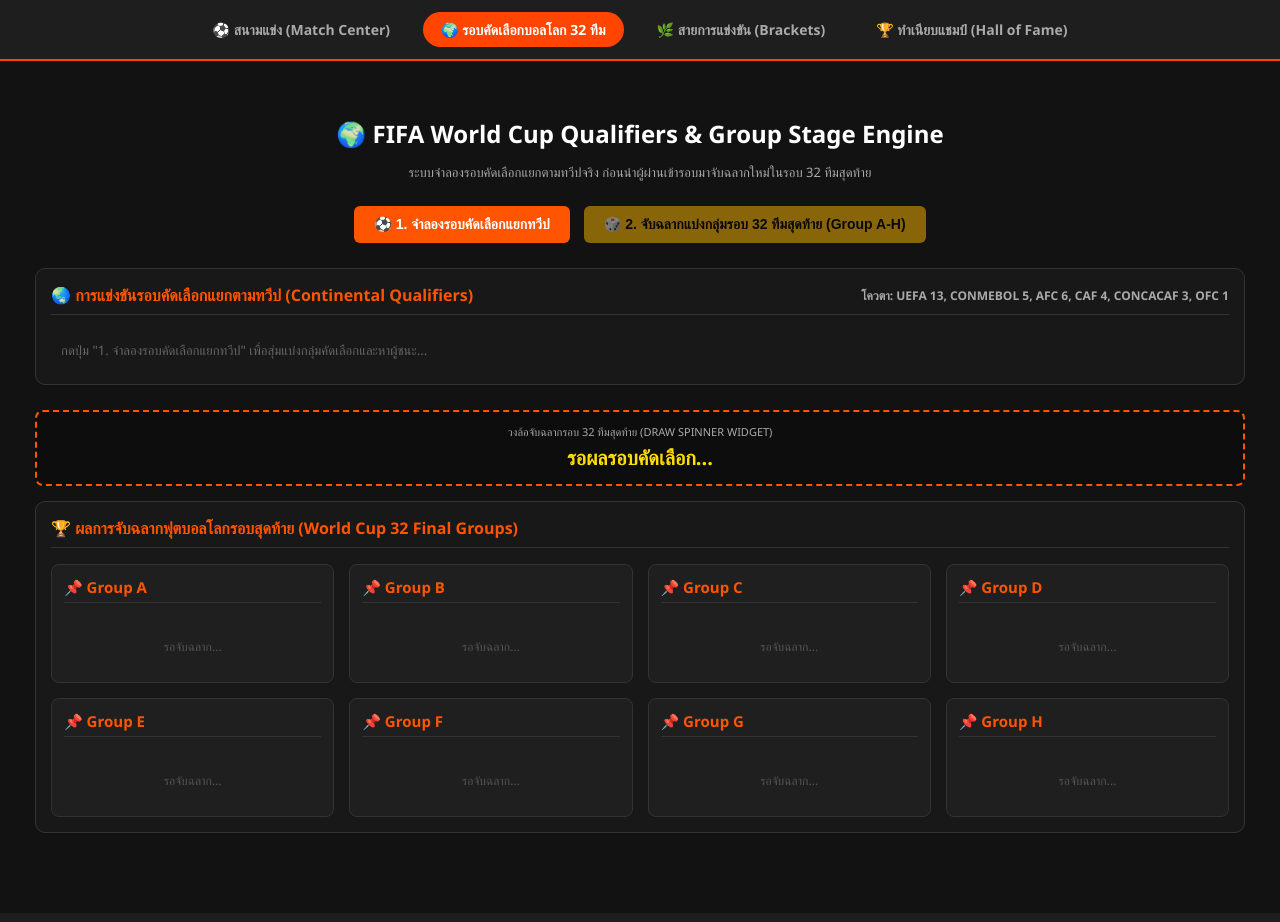
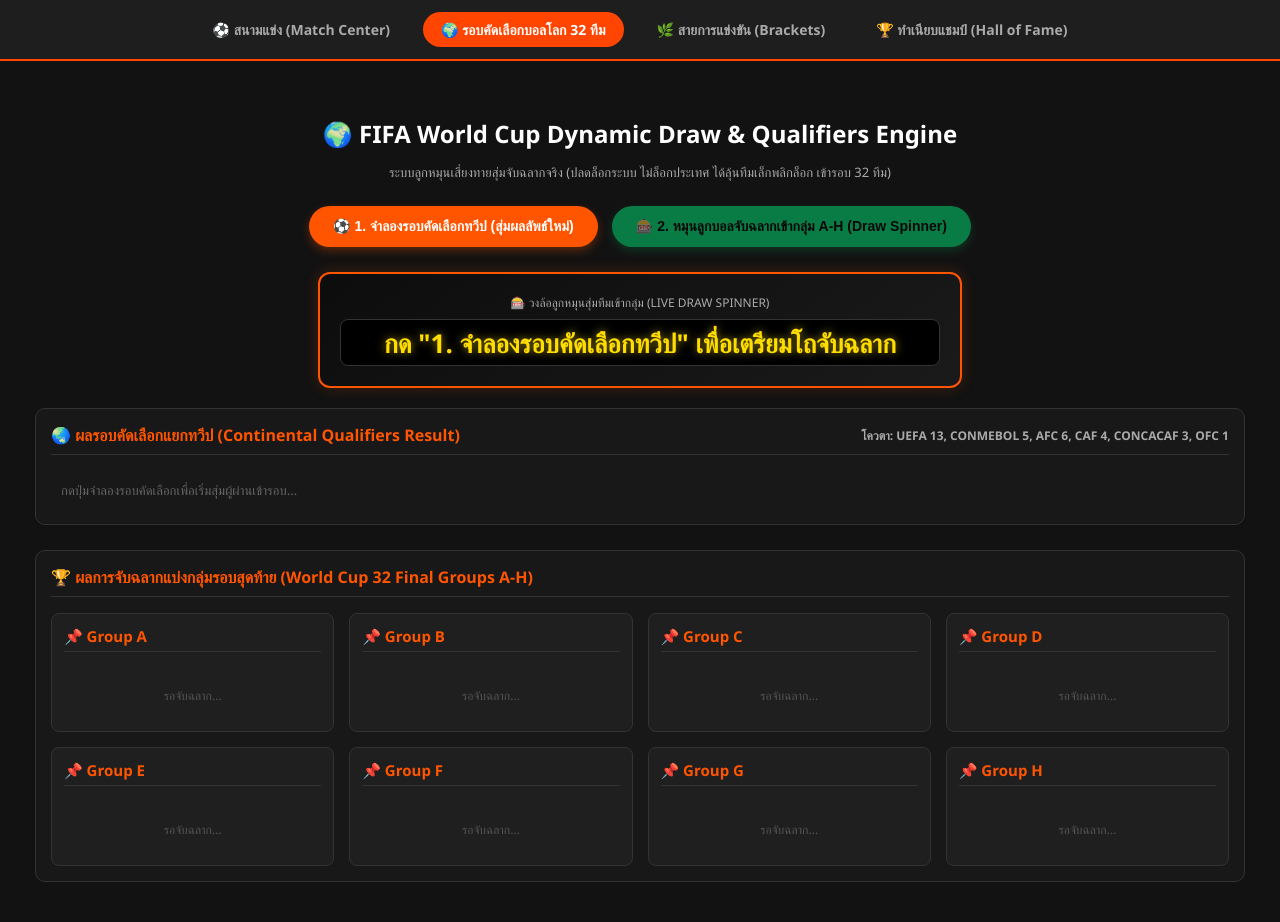
Before and after one commit to tkhaewtar36-coder/my-football-game, a Flask app: page /worldcup in a window 1280 px wide. Shown: the top 922 px of the page. Before the commit the page ends 833 px from the top, so only its background shows below. Run offline with Flask 3, Linux system fonts and the light colour scheme; data that the repository does not hold is empty.

Commit message:
Enhance World Cup HTML with styling and content updates

```diff
--- a/templates/worldcup.html
+++ b/templates/worldcup.html
@@ -2,13 +2,17 @@
 
 {% block content %}
 <style>
-    .wc-container { padding: 15px; text-align: center; }
+    .wc-container { padding: 15px; text-align: center; font-family: 'Segoe UI', sans-serif; }
     .wc-title { color: #fff; font-size: 24px; margin-bottom: 5px; }
     .wc-subtitle { color: #aaa; font-size: 13px; margin-bottom: 20px; }
 
-    .btn-action { background: #ff5500; color: #fff; font-weight: bold; padding: 10px 20px; border-radius: 6px; border: none; cursor: pointer; margin: 5px; font-size: 14px; }
-    .btn-spin { background: #ffb703; color: #000; font-weight: bold; padding: 10px 20px; border-radius: 6px; border: none; cursor: pointer; margin: 5px; font-size: 14px; }
-    .btn-action:hover, .btn-spin:hover { opacity: 0.9; }
+    .btn-action { background: #ff5500; color: #fff; font-weight: bold; padding: 12px 24px; border-radius: 25px; border: none; cursor: pointer; margin: 5px; font-size: 14px; box-shadow: 0 4px 10px rgba(255,85,0,0.3); }
+    .btn-spin { background: #00e676; color: #000; font-weight: bold; padding: 12px 24px; border-radius: 25px; border: none; cursor: pointer; margin: 5px; font-size: 14px; box-shadow: 0 4px 10px rgba(0,230,118,0.3); }
+    .btn-action:hover, .btn-spin:hover { transform: scale(1.03); }
+
+    /* 3D Spinner Wheel Box */
+    .slot-machine-box { background: linear-gradient(145deg, #0d0d0d, #1a1a1a); border: 2px solid #ff5500; border-radius: 12px; padding: 20px; margin: 20px auto; max-width: 600px; box-shadow: 0 0 15px rgba(255,85,0,0.2); }
+    .slot-display { font-size: 26px; font-weight: bold; color: #ffdd00; min-height: 45px; display: flex; align-items: center; justify-content: center; background: #000; border-radius: 8px; border: 1px solid #333; text-shadow: 0 0 8px rgba(255,221,0,0.6); }
 
     .section-box { background: #181818; border: 1px solid #333; border-radius: 10px; padding: 15px; margin-bottom: 25px; text-align: left; }
     .section-header { color: #ff5500; font-size: 16px; font-weight: bold; border-bottom: 1px solid #333; padding-bottom: 8px; margin-top: 0; display: flex; justify-content: space-between; align-items: center; }
@@ -24,40 +28,37 @@
     .team-row { display: flex; justify-content: space-between; padding: 6px 0; border-bottom: 1px dashed #2a2a2a; font-size: 13px; color: #eee; }
     .badge-q { background: #28a745; color: #fff; font-size: 10px; padding: 2px 6px; border-radius: 3px; font-weight: bold; }
     .badge-confed { background: #333; color: #ffb703; font-size: 10px; padding: 2px 5px; border-radius: 3px; }
-
-    .spinner-box { background: #0d0d0d; border: 2px dashed #ff5500; border-radius: 8px; padding: 12px; margin: 15px 0; text-align: center; }
-    .spinner-display { font-size: 20px; font-weight: bold; color: #ffdd00; min-height: 30px; display: flex; align-items: center; justify-content: center; }
 </style>
 
 <div class="wc-container">
-    <h1 class="wc-title">🌍 FIFA World Cup Qualifiers & Group Stage Engine</h1>
-    <p class="wc-subtitle">ระบบจำลองรอบคัดเลือกแยกตามทวีปจริง ก่อนนำผู้ผ่านเข้ารอบมาจับฉลากใหม่ในรอบ 32 ทีมสุดท้าย</p>
+    <h1 class="wc-title">🌍 FIFA World Cup Dynamic Draw & Qualifiers Engine</h1>
+    <p class="wc-subtitle">ระบบลูกหมุนเสี่ยงทายสุ่มจับฉลากจริง (ปลดล็อกระบบ ไม่ล็อกประเทศ ได้ลุ้นทีมเล็กพลิกล็อก เข้ารอบ 32 ทีม)</p>
 
-    <div style="margin-bottom: 20px;">
-        <button class="btn-action" onclick="runContinentalQualifiers()">⚽ 1. จำลองรอบคัดเลือกแยกทวีป</button>
-        <button class="btn-spin" id="btnDrawFinal" onclick="drawWorldCupGroups()" disabled style="opacity: 0.5;">🎲 2. จับฉลากแบ่งกลุ่มรอบ 32 ทีมสุดท้าย (Group A-H)</button>
+    <div style="margin-bottom: 10px;">
+        <button class="btn-action" onclick="runContinentalQualifiers()">⚽ 1. จำลองรอบคัดเลือกทวีป (สุ่มผลลัพธ์ใหม่)</button>
+        <button class="btn-spin" id="btnDrawFinal" onclick="spinWheelDraw()" disabled style="opacity: 0.5;">🎰 2. หมุนลูกบอลจับฉลากเข้ากลุ่ม A-H (Draw Spinner)</button>
+    </div>
+
+    <!-- SPINNER WHEEL ANIMATION WIDGET -->
+    <div class="slot-machine-box">
+        <div style="font-size: 12px; color: #aaa; margin-bottom: 8px;">🎰 วงล้อลูกหมุนสุ่มทีมเข้ากลุ่ม (LIVE DRAW SPINNER)</div>
+        <div id="spiningBall" class="slot-display">กด "1. จำลองรอบคัดเลือกทวีป" เพื่อเตรียมโถจับฉลาก</div>
     </div>
 
     <!-- STEP 1: CONTINENTAL QUALIFIERS SECTION -->
     <div class="section-box">
         <h3 class="section-header">
-            <span>🌏 การแข่งขันรอบคัดเลือกแยกตามทวีป (Continental Qualifiers)</span>
+            <span>🌏 ผลรอบคัดเลือกแยกทวีป (Continental Qualifiers Result)</span>
             <span style="font-size: 12px; color: #aaa;">โควตา: UEFA 13, CONMEBOL 5, AFC 6, CAF 4, CONCACAF 3, OFC 1</span>
         </h3>
         <div class="grid-confed" id="qualifiersContainer">
-            <div style="color: #666; font-size: 13px; padding: 10px;">กดปุ่ม "1. จำลองรอบคัดเลือกแยกทวีป" เพื่อสุ่มแบ่งกลุ่มคัดเลือกและหาผู้ชนะ...</div>
+            <div style="color: #666; font-size: 13px; padding: 10px;">กดปุ่มจำลองรอบคัดเลือกเพื่อเริ่มสุ่มผู้ผ่านเข้ารอบ...</div>
         </div>
-    </div>
-
-    <!-- SPINNER DISPLAY WIDGET -->
-    <div class="spinner-box">
-        <div style="font-size: 11px; color: #aaa; margin-bottom: 3px;">วงล้อจับฉลากรอบ 32 ทีมสุดท้าย (DRAW SPINNER WIDGET)</div>
-        <div id="spiningBall" class="spinner-display">รอผลรอบคัดเลือก...</div>
     </div>
 
     <!-- STEP 2: WORLD CUP 32 FINAL GROUPS -->
     <div class="section-box">
-        <h3 class="section-header">🏆 ผลการจับฉลากฟุตบอลโลกรอบสุดท้าย (World Cup 32 Final Groups)</h3>
+        <h3 class="section-header">🏆 ผลการจับฉลากแบ่งกลุ่มรอบสุดท้าย (World Cup 32 Final Groups A-H)</h3>
         <div class="group-grid" id="finalGroupsContainer">
             <!-- Groups A-H -->
         </div>
@@ -89,7 +90,7 @@
         });
     }
 
-    // 1. จำลองรอบคัดเลือกแยกทวีป
+    // 1. จำลองรอบคัดเลือกสุ่มผลใหม่ (ไม่ล็อกประเทศ)
     function runContinentalQualifiers() {
         fetch('/api/teams')
             .then(res => res.json())
@@ -118,20 +119,25 @@
 
         Object.keys(slots).forEach(cName => {
             let teamsInConfed = confedMap[cName] || [];
-            // สุ่มคะแนนรอบคัดเลือกเพื่อหาผู้ชนะ
-            teamsInConfed.sort((a, b) => (b.rating + Math.random() * 12) - (a.rating + Math.random() * 12));
+
+            // 🔥 ปลดล็อกการล็อกประเทศ: ใช้การสุ่มแต้มอย่างอิสระ (Random Luck Weight) ทำให้ทีมเล็กพลิกล็อกเข้ารอบได้
+            teamsInConfed.sort((a, b) => {
+                let luckA = (a.rating * 0.4) + (Math.random() * 60);
+                let luckB = (b.rating * 0.4) + (Math.random() * 60);
+                return luckB - luckA;
+            });
 
             let passed = teamsInConfed.slice(0, slots[cName]);
             qualified32Teams.push(...passed);
 
             let html = `
                 <div class="confed-card">
-                    <h5 class="confed-title">🌏 โซน ${cName} (ได้ตั๋ว ${slots[cName]} ทีม)</h5>
+                    <h5 class="confed-title">🌏 โซน ${cName} (ตั๋ว ${slots[cName]} ทีม)</h5>
             `;
 
             teamsInConfed.forEach((t, idx) => {
                 let isQualified = idx < slots[cName];
-                let badge = isQualified ? '<span class="badge-q">ผ่านเข้ารอบ</span>' : '<span style="color:#666; font-size:10px;">ตกรอบ</span>';
+                let badge = isQualified ? '<span class="badge-q">เข้ารอบ</span>' : '<span style="color:#666; font-size:10px;">ตกรอบ</span>';
                 html += `
                     <div class="team-row">
                         <span>${idx + 1}. ${t.name}</span>
@@ -144,42 +150,46 @@
             qContainer.innerHTML += html;
         });
 
-        document.getElementById('spiningBall').innerText = "✅ ได้ครบ 32 ทีมจากรอบคัดเลือกแล้ว! พร้อมกดจับฉลากลงกลุ่ม A-H";
+        document.getElementById('spiningBall').innerHTML = "✅ โถ Pot 1-4 พร้อมแล้ว! กดปุ่มลูกหมุนเพื่อจับฉลาก";
         const btn = document.getElementById('btnDrawFinal');
         btn.disabled = false;
         btn.style.opacity = "1";
     }
 
-    // 2. นำทีมที่ผ่านเข้ารอบมาสุ่มจับฉลากลงกลุ่ม A-H ใหม่
-    function drawWorldCupGroups() {
+    // 2. หมุนวงล้อลูกบอลจับฉลากหยอดลงกลุ่ม A-H ทีละทีม (Slot Spinner Animation)
+    function spinWheelDraw() {
         if (qualified32Teams.length === 0) return;
 
-        let spinner = document.getElementById('spiningBall');
-        let count = 0;
-
-        let timer = setInterval(() => {
-            let randTeam = qualified32Teams[Math.floor(Math.random() * qualified32Teams.length)];
-            spinner.innerText = "⚽ กำลังหมุนจับฉลาก: " + randTeam.name + " (" + (randTeam.confederation || 'UEFA') + ")";
-            count++;
-
-            if (count > 15) {
-                clearInterval(timer);
-                executeFinalGroupPlacement();
-            }
-        }, 60);
-    }
-
-    function executeFinalGroupPlacement() {
         initEmptyFinalGroups();
 
-        // สุ่มลำดับทีมเข้ารอบใหม่ทั้งหมด
         let shuffled = [...qualified32Teams];
         for (let i = shuffled.length - 1; i > 0; i--) {
             const j = Math.floor(Math.random() * (i + 1));
             [shuffled[i], shuffled[j]] = [shuffled[j], shuffled[i]];
         }
 
-        shuffled.forEach((team, index) => {
+        let spinner = document.getElementById('spiningBall');
+        let index = 0;
+
+        function pickNextTeam() {
+            if (index >= shuffled.length) {
+                spinner.innerHTML = "🎉 การจับฉลากเสร็จสิ้นสมบูรณ์ครบทั้ง 32 ทีม!";
+                return;
+            }
+
+            let currentTeam = shuffled[index];
+            let rollCount = 0;
+
+            // เอฟเฟกต์หมุนสุ่มชื่อก่อนหยุดที่ทีมจริง
+            let rollInterval = setInterval(() => {
+                let randomTemp = shuffled[Math.floor(Math.random() * shuffled.length)];
+                spinner.innerHTML = `⚽ 🎰 กำลังหมุน: <span style="color:#ff5500;">${randomTemp.name}</span> (${randomTemp.confederation || 'UEFA'})`;
+                rollCount++;
+
+                if (rollCount > 8) {
+                    clearInterval(rollInterval);
+
+                    // ปักป้ายใส่กลุ่ม
                     let groupIdx = index % 8;
                     let groupLetter = finalGroups[groupIdx];
                     let listContainer = document.getElementById(`final-group-${groupLetter}`);
@@ -190,13 +200,20 @@
 
                     listContainer.innerHTML += `
                         <div class="team-row">
-                    <span><b>${listContainer.children.length + 1}.</b> ${team.name}</span>
-                    <span class="badge-confed">${team.confederation || 'UEFA'}</span>
+                            <span><b>${listContainer.children.length + 1}.</b> ${currentTeam.name}</span>
+                            <span class="badge-confed">${currentTeam.confederation || 'UEFA'}</span>
                         </div>
                     `;
-        });
 
-        document.getElementById('spiningBall').innerText = "🎉 การจับฉลากฟุตบอลโลกรอบ 32 ทีมเสร็จสมบูรณ์!";
+                    spinner.innerHTML = `🎉 ออกแล้ว! <span style="color:#00e676;">${currentTeam.name}</span> ➔ อยู่ Group ${groupLetter}`;
+
+                    index++;
+                    setTimeout(pickNextTeam, 120); // ลุยจับทีมต่อไป
+                }
+            }, 50);
+        }
+
+        pickNextTeam();
     }
 
     function getFallbackNationalTeams() {
```
Lines whose indentation alone changed are shown as unchanged.
